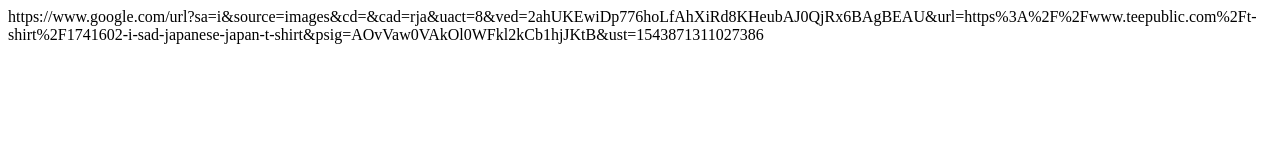
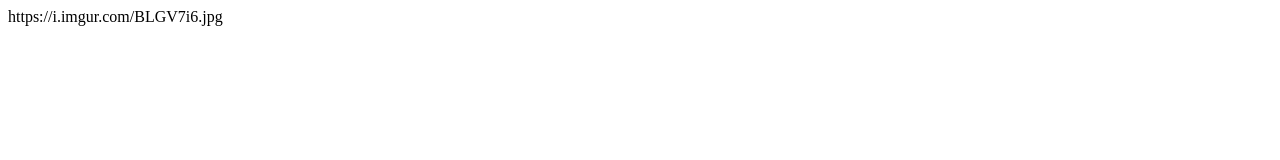
Before and after one commit to matthewscool/sadvibes, a plain HTML site: page index.html in a window 1280 px wide. Drawn offline with Linux system fonts and the light colour scheme.

Commit message:
Update index.html

```diff
--- a/index.html
+++ b/index.html
@@ -1 +1 @@
-<img>https://www.google.com/url?sa=i&source=images&cd=&cad=rja&uact=8&ved=2ahUKEwiDp776hoLfAhXiRd8KHeubAJ0QjRx6BAgBEAU&url=https%3A%2F%2Fwww.teepublic.com%2Ft-shirt%2F1741602-i-sad-japanese-japan-t-shirt&psig=AOvVaw0VAkOl0WFkl2kCb1hjJKtB&ust=1543871311027386</img>
+<img>https://i.imgur.com/BLGV7i6.jpg</img>
```
